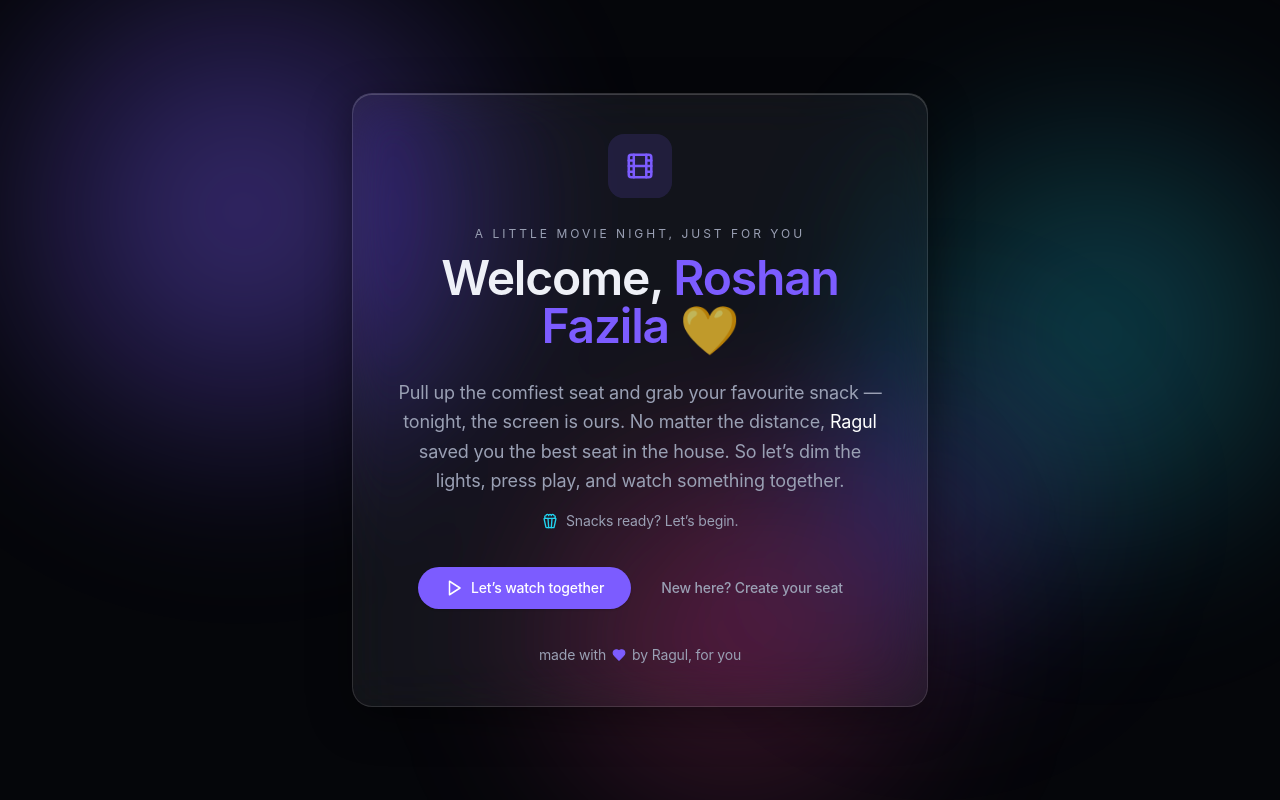
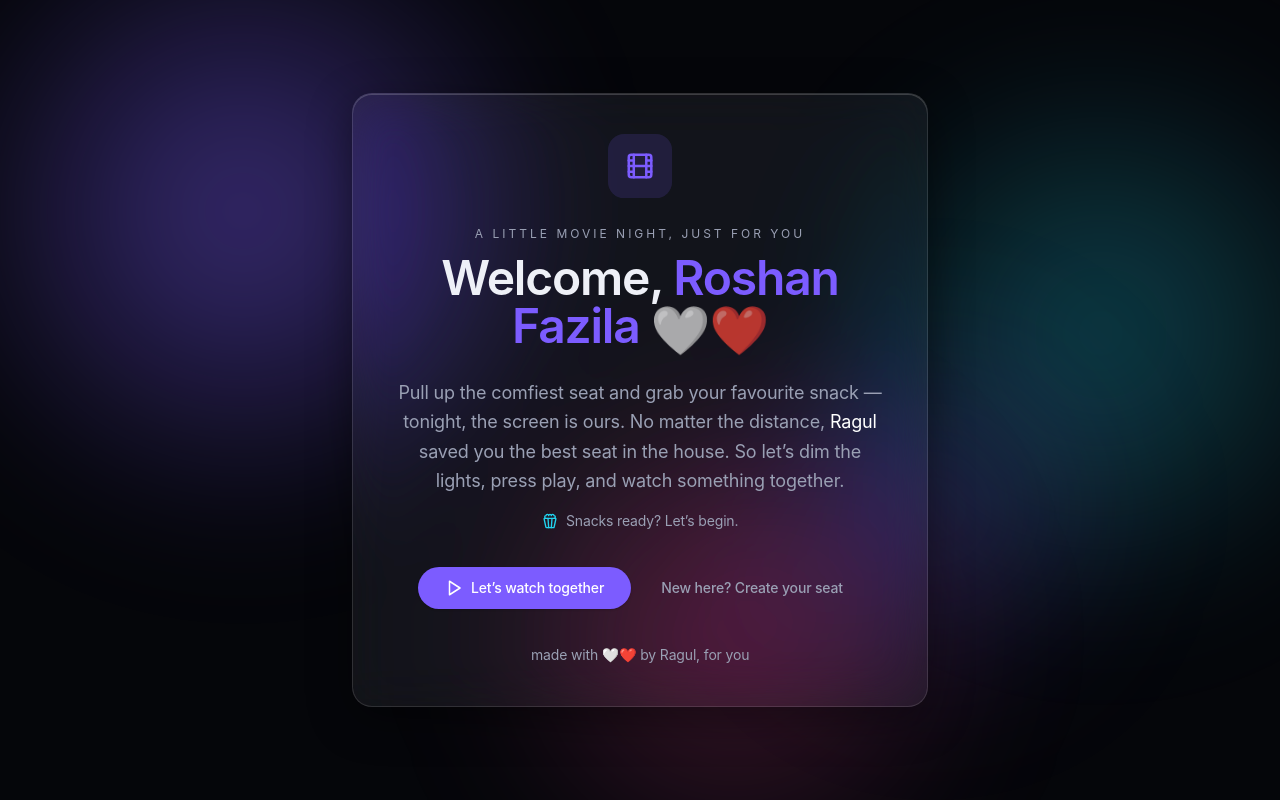
Before and after one commit to Ragulcodes/Watch-together, a Next.js app: page /welcome in a window 1280 px wide. Built offline with nearby package versions, Linux system fonts and the light colour scheme.

Commit message:
Hearts: white + red together (🤍❤️) on welcome page + reactions; drop yellow heart

```diff
--- a/src/app/welcome/page.tsx
+++ b/src/app/welcome/page.tsx
@@ -1,9 +1,9 @@
 import Link from "next/link";
 import type { Metadata } from "next";
-import { Film, Play, Heart, Popcorn } from "lucide-react";
+import { Film, Play, Popcorn } from "lucide-react";
 
 export const metadata: Metadata = {
-  title: "Welcome, Roshan Fazila 💛",
+  title: "Welcome, Roshan Fazila 🤍❤️",
   description: "A little movie night, just for you — from Ragul.",
 };
 
@@ -23,7 +23,7 @@ export default function WelcomePage() {
           Welcome,
           <br className="sm:hidden" />{" "}
           <span className="text-accent">Roshan Fazila</span>{" "}
-          <span className="inline-block animate-pulse align-middle">💛</span>
+          <span className="inline-block animate-pulse align-middle">🤍❤️</span>
         </h1>
 
         <p className="welcome-rise-3 mt-6 text-lg leading-relaxed text-muted">
@@ -47,7 +47,7 @@ export default function WelcomePage() {
         </div>
 
         <p className="welcome-rise-3 mt-9 inline-flex items-center gap-1.5 text-sm text-muted">
-          made with <Heart size={14} className="text-accent fill-accent" /> by Ragul, for you
+          made with 🤍❤️ by Ragul, for you
         </p>
       </div>
     </main>
--- a/src/lib/sync.ts
+++ b/src/lib/sync.ts
@@ -20,7 +20,7 @@ export type ReactionEvent = {
 };
 
 // Emojis offered in the reaction bar.
-export const REACTION_EMOJIS = ["❤️", "😂", "😮", "👏", "🔥", "😢", "🎉", "👍"];
+export const REACTION_EMOJIS = ["🤍", "❤️", "😂", "😮", "👏", "🔥", "🎉", "👍"];
 
 export type ChatEvent = {
   type: "chat";
```
